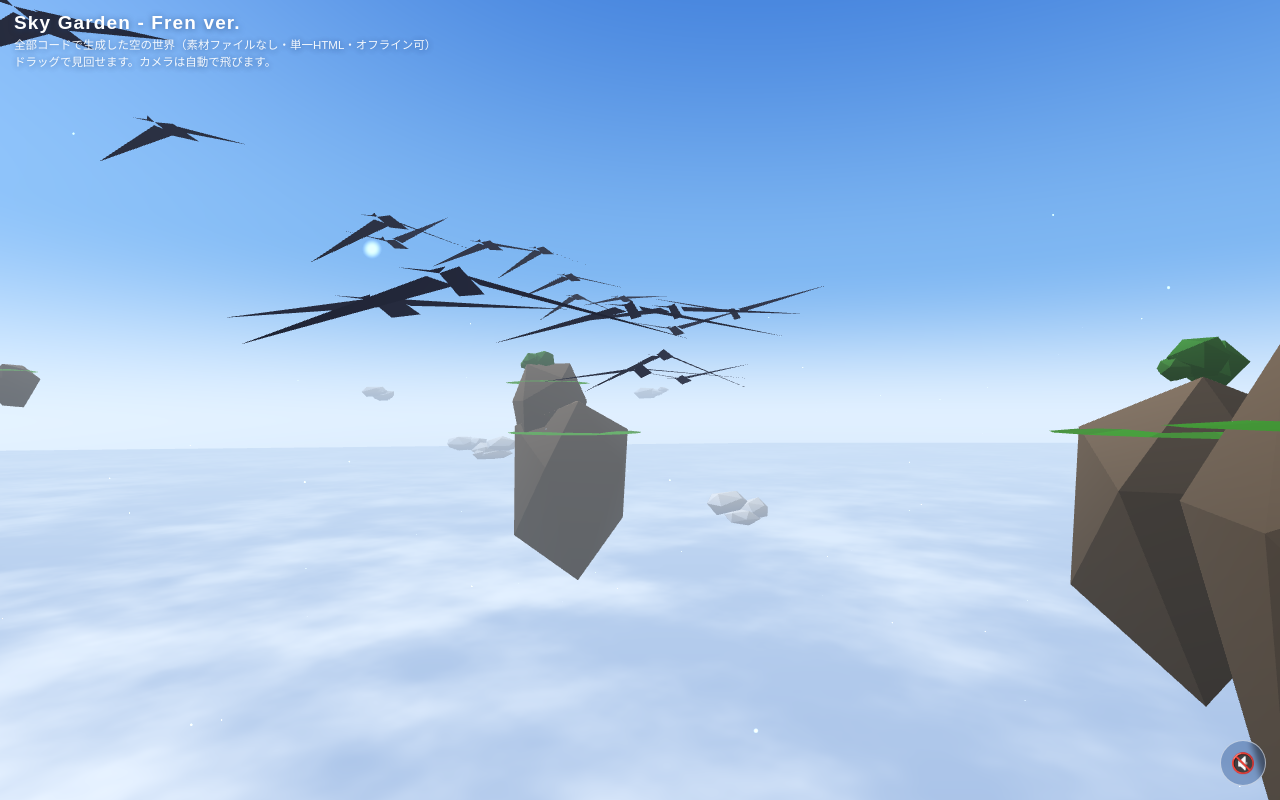
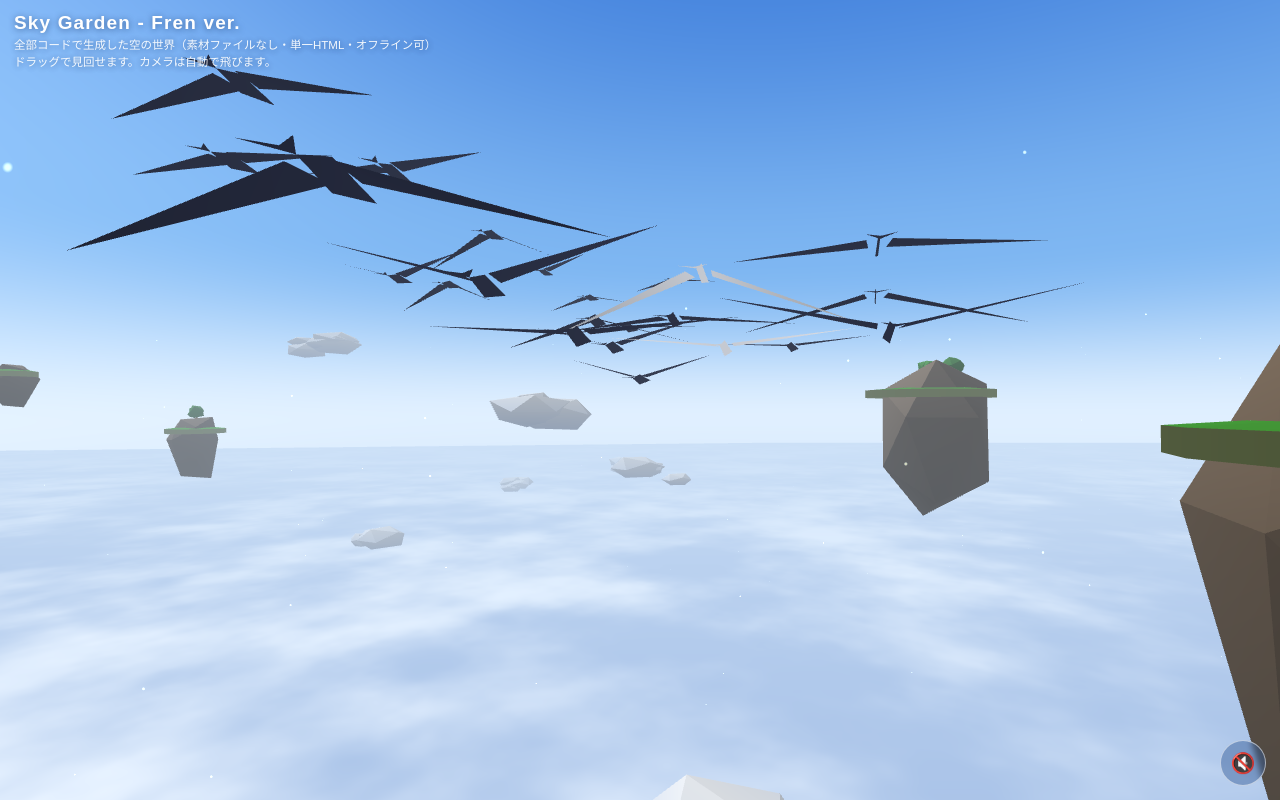
Before and after one commit to kurama-jp/abyssal-garden-fren, a plain HTML site: page index.html in a window 1280 px wide. Drawn offline with Linux system fonts and the light colour scheme; animation ran at ten frames a second.

Commit message:
鳥が視界に入るよう随行する群れを追加し、滝と島の側面も見やすくしました

```diff
--- a/index.html
+++ b/index.html
@@ -268,7 +268,7 @@ const fallProg = prog([
   "  float streak = 0.55 + 0.45 * sin(vUv.y*46.0 + uTime*3.4 + sin(vUv.x*22.0)*0.8);",
   "  float edge = smoothstep(0.0, 0.3, vUv.x) * smoothstep(1.0, 0.7, vUv.x);",
   "  float vert = mix(0.1, 1.0, vUv.y);",
-  "  float a = streak * edge * vert * 0.5;",
+  "  float a = streak * edge * vert * 0.62;",
   "  gl_FragColor = vec4(vec3(0.88, 0.96, 1.0), a);",
   "}"
 ].join("\n"));
@@ -388,7 +388,7 @@ const islands = [];
 function buildIslands(){
   const A = newAcc();
   const falls = [];
-  function island(x, z, y, R){
+  function island(x, z, y, R, forceFall){
     const phase = rnd()*Math.PI*2;
     const topY = y + R*0.5;
     islands.push({ x:x, z:z, y:y, R:R, phase:phase, topY:topY });
@@ -410,6 +410,13 @@ function buildIslands(){
       const g1 = 0.3 + hash2(i*1.3, R)*0.14;
       A.pos.push(cx0, topY+0.3, cz0,  p1[0],p1[1],p1[2],  p2[0],p2[1],p2[2]);
       for(let k=0;k<3;k++){ A.norm.push(0,1,0); A.col.push(0.24, g1+0.28, 0.16); A.phase.push(phase); }
+    }
+    // 草地の側面（厚みを持たせて、横から見たときに線にならないように）
+    for(let i=0;i<SEG;i++){
+      const p1 = ringPts[i], p2 = ringPts[i+1];
+      const q1 = [p1[0], topY-1.35, p1[2]], q2 = [p2[0], topY-1.35, p2[2]];
+      const tris = [[p1,q1,p2],[p2,q1,q2]];
+      for(const tri of tris){ for(const p of tri){ A.pos.push(p[0],p[1],p[2]); A.norm.push(0,0.3,0); A.col.push(0.3,0.34,0.18); A.phase.push(phase); } }
     }
     // 木
     if(R >= 4.6){
@@ -454,18 +461,18 @@ function buildIslands(){
         pushBlob(A, x+Math.cos(fa)*fr, topY+0.32, z+Math.sin(fa)*fr, 0.15, 0.13, 0.15, 0, rnd()*100, phase, function(){ return c; }, 1.0);
       }
     }
-    // 滝（大きめの島だけ）
-    if(R >= 6){
-      const fa = rnd()*Math.PI*2;
+    // 滝（大きめの島。内側の島は外向き＝カメラ側に付ける）
+    if(R >= 6 || (forceFall && R >= 5)){
+      const fa = Math.atan2(z, x);
       falls.push({
         x: x + Math.cos(fa)*R*0.92, z: z + Math.sin(fa)*R*0.92,
         y: topY - 0.4, ang: fa, phase: phase
       });
     }
   }
-  for(let k=0;k<7;k++){ const a = rnd()*Math.PI*2, rad = rr(14,40); island(Math.cos(a)*rad, Math.sin(a)*rad, rr(-3,9), rr(4,8)); }
-  for(let k=0;k<8;k++){ const a = rnd()*Math.PI*2, rad = rr(78,135); island(Math.cos(a)*rad, Math.sin(a)*rad, rr(-6,12), rr(6,13)); }
-  for(let k=0;k<6;k++){ const a = rnd()*Math.PI*2, rad = rr(150,235); island(Math.cos(a)*rad, Math.sin(a)*rad, rr(-10,20), rr(3,6)); }
+  for(let k=0;k<7;k++){ const a = rnd()*Math.PI*2, rad = rr(14,40); island(Math.cos(a)*rad, Math.sin(a)*rad, rr(-3,9), rr(4,8), true); }
+  for(let k=0;k<8;k++){ const a = rnd()*Math.PI*2, rad = rr(78,135); island(Math.cos(a)*rad, Math.sin(a)*rad, rr(-6,12), rr(6,13), false); }
+  for(let k=0;k<6;k++){ const a = rnd()*Math.PI*2, rad = rr(150,235); island(Math.cos(a)*rad, Math.sin(a)*rad, rr(-10,20), rr(3,6), false); }
   return { obj: accObj(isleProg, A), falls: falls };
 }
 /* ---- 雲 ---- */
@@ -493,14 +500,17 @@ function buildClouds(){
 function buildFalls(falls){
   const pos = [], uv = [], ph = [];
   for(const f of falls){
-    const tx = -Math.sin(f.ang), tz = Math.cos(f.ang);
-    const w = 1.25, H = 30;
+    for(let k=0;k<2;k++){
+      const ang2 = f.ang + k*Math.PI/2;
+      const tx = -Math.sin(ang2), tz = Math.cos(ang2);
+      const w = 2.1, H = 30;
       const quad = [
         [f.x - tx*w, f.y, f.z - tz*w, 0, 1],[f.x + tx*w, f.y, f.z + tz*w, 1, 1],
         [f.x - tx*w*1.4, f.y - H, f.z - tz*w*1.4, 0, 0],[f.x + tx*w*1.4, f.y - H, f.z + tz*w*1.4, 1, 0]
       ];
       const order = [0,2,1, 1,2,3];
       for(const oi of order){ const q = quad[oi]; pos.push(q[0],q[1],q[2]); uv.push(q[3],q[4]); ph.push(f.phase); }
+    }
   }
   return makeObj(fallProg, { aPos:pos, aUv:uv, aPhase:ph });
 }
@@ -532,6 +542,14 @@ function makeFlocks(){
         col: d.col, flapPh: rr(0,6.28)
       });
     }
+  }
+  // カメラの少し先を一緒に飛ぶ群れ（いつも視界に入る用）
+  for(let i=0;i<5;i++){
+    flocks.push({
+      escort: true, ahead: 0.3 + i*0.03, r: 52 + (i%2)*5 - 2,
+      yOff: 2.2 + (i%3)*1.3, s: 2.6,
+      col: i%2 ? [0.96,0.97,1.0] : [0.13,0.15,0.24], flapPh: rr(0,6.28)
+    });
   }
 }
 /* ---- 光の粒 ---- */
@@ -660,10 +678,18 @@ function frame(now){
   // 鳥
   gl.useProgram(birdProg); setStd(birdProg, proj, view, t);
   for(const f of flocks){
+    let fx, fy, fz, head;
+    if(f.escort){
+      const fa = a + f.ahead + Math.sin(t*0.4 + f.flapPh)*0.012;
+      fx = Math.cos(fa)*f.r; fz = Math.sin(fa)*f.r;
+      fy = py + f.yOff + Math.sin(t*0.8 + f.flapPh)*0.4;
+      head = Math.atan2(Math.cos(fa), -Math.sin(fa));
+    } else {
       const fa = t * f.sp + f.ph;
-    const fx = Math.cos(fa)*f.r, fz = Math.sin(fa)*f.r;
-    const fy = f.y + Math.sin(t*0.9 + f.flapPh)*0.5;
-    const head = Math.atan2(Math.cos(fa) * Math.sign(f.sp), -Math.sin(fa) * Math.sign(f.sp));
+      fx = Math.cos(fa)*f.r; fz = Math.sin(fa)*f.r;
+      fy = f.y + Math.sin(t*0.9 + f.flapPh)*0.5;
+      head = Math.atan2(Math.cos(fa) * Math.sign(f.sp), -Math.sin(fa) * Math.sign(f.sp));
+    }
     if(birdProg.u.uModel) gl.uniformMatrix4fv(birdProg.u.uModel, false, mModel(fx, fy, fz, -head, f.s, 0, 0));
     if(birdProg.u.uPhase) gl.uniform1f(birdProg.u.uPhase, f.flapPh);
     if(birdProg.u.uCol) gl.uniform3f(birdProg.u.uCol, f.col[0], f.col[1], f.col[2]);
```
Lines whose indentation alone changed are shown as unchanged.
